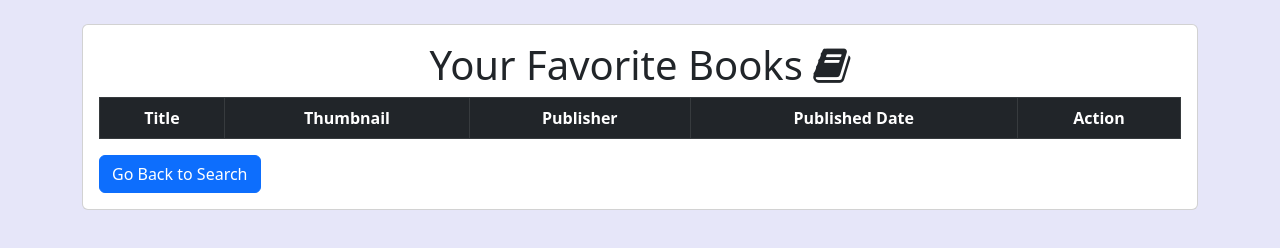
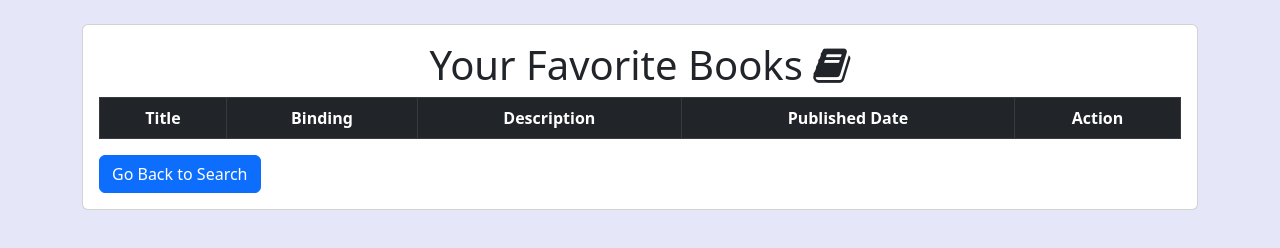
Before and after one commit to tal6203/API-Libary, a website: page static/favorites_books.html in a window 1280 px wide. Drawn offline with nearby package versions, Linux system fonts and the light colour scheme.

Commit message:
Update favorites_books.html

```diff
--- a/static/favorites_books.html
+++ b/static/favorites_books.html
@@ -26,8 +26,8 @@
               <thead class="table-dark">
                 <tr>
                   <th>Title</th>
-                  <th>Thumbnail</th>
-                  <th>Publisher</th>
+                  <th>Binding</th>
+                  <th>Description</th>
                   <th>Published Date</th>
                   <th>Action</th>
                 </tr>
```
